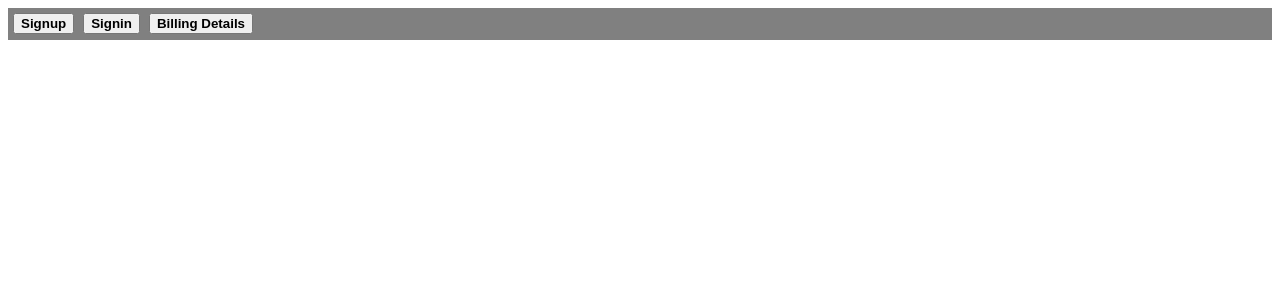
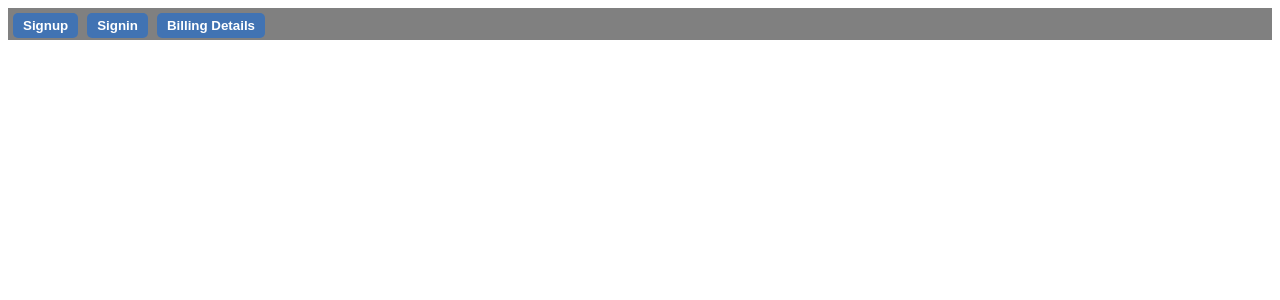
Before and after one commit to lokireddyadinarayanareddy/cloud, a Flask app: page /billing in a window 1280 px wide. Shown: the top 300 px of the page. Run offline with Flask 3, Linux system fonts and the light colour scheme; data that the repository does not hold is empty.

Commit message:
final commit

```diff
--- a/templates/base.html
+++ b/templates/base.html
@@ -7,9 +7,9 @@
 </head>
 <body>
     <header style="background-color: grey; height: 2em">
-        <a href="/"><button style="margin-top: 5px; margin-left:5px"><b>Signup</b></button></a>
-        <a href="/signin"><button style="margin-top: 5px; margin-left:5px"><b>Signin</b></button></a>
-        <a href="/billing"><button style="margin-top: 5px; margin-left:5px"><b>Billing Details</b></button></a>
+        <a href="/" style="text-decoration: none;"><button style="margin-top: 5px; margin-left:5px; padding: 5px 10px; background-color: #4173b3; color: white; border: none; border-radius: 5px; cursor: pointer; transition: background-color 0.3s ease-in-out;"><b>Signup</b></button></a>
+        <a href="/signin" style="text-decoration: none;"><button style="margin-top: 5px; margin-left:5px; padding: 5px 10px; background-color: #4173b3; color: white; border: none; border-radius: 5px; cursor: pointer; transition: background-color 0.3s ease-in-out;"><b>Signin</b></button></a>
+        <a href="/billing" style="text-decoration: none;"><button style="margin-top: 5px; margin-left:5px; padding: 5px 10px; background-color: #4173b3; color: white; border: none; border-radius: 5px; cursor: pointer; transition: background-color 0.3s ease-in-out;"><b>Billing Details</b></button></a>
     </header>
     <br>
     {% block dynamiccontent %}
```
